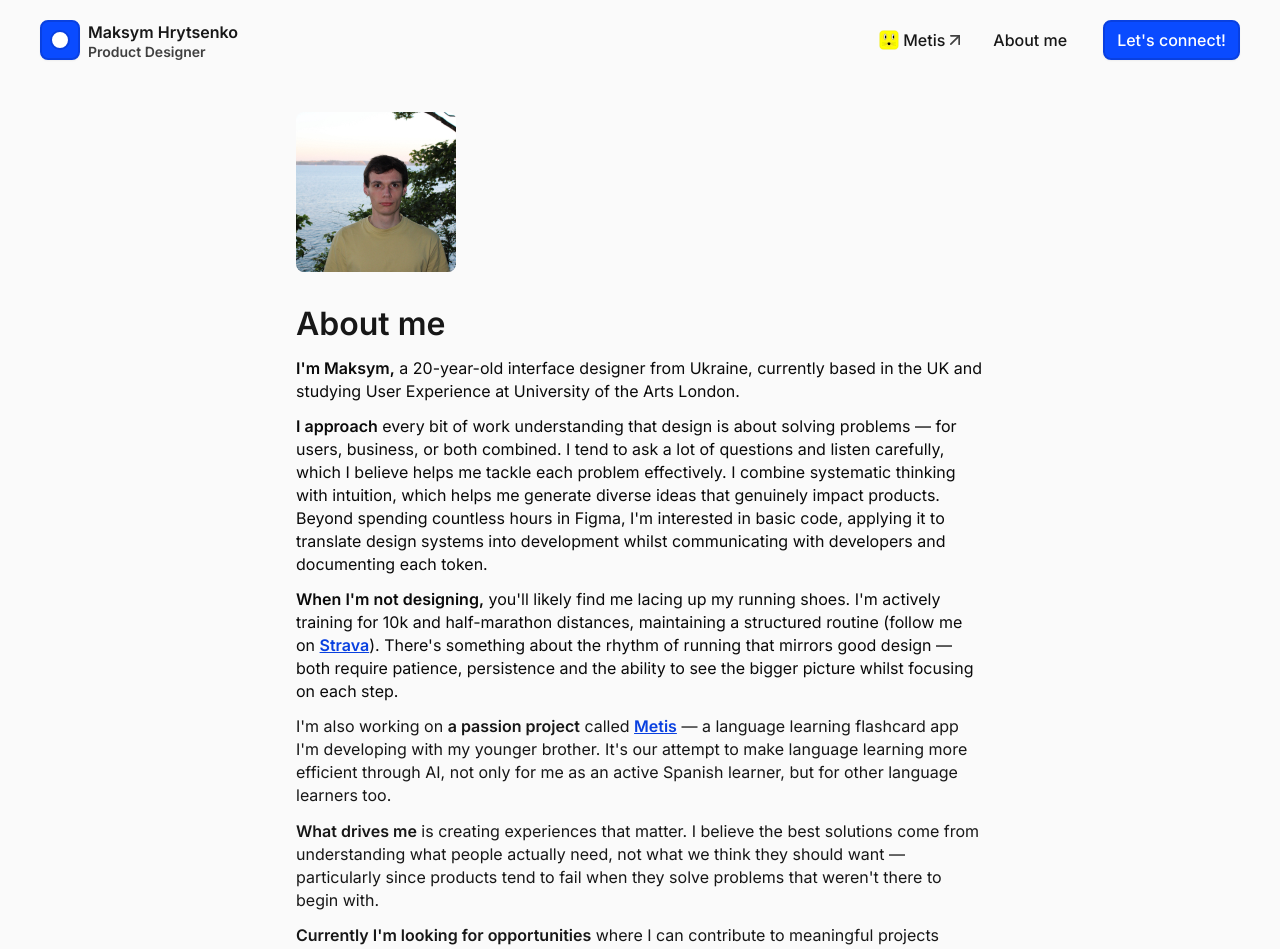
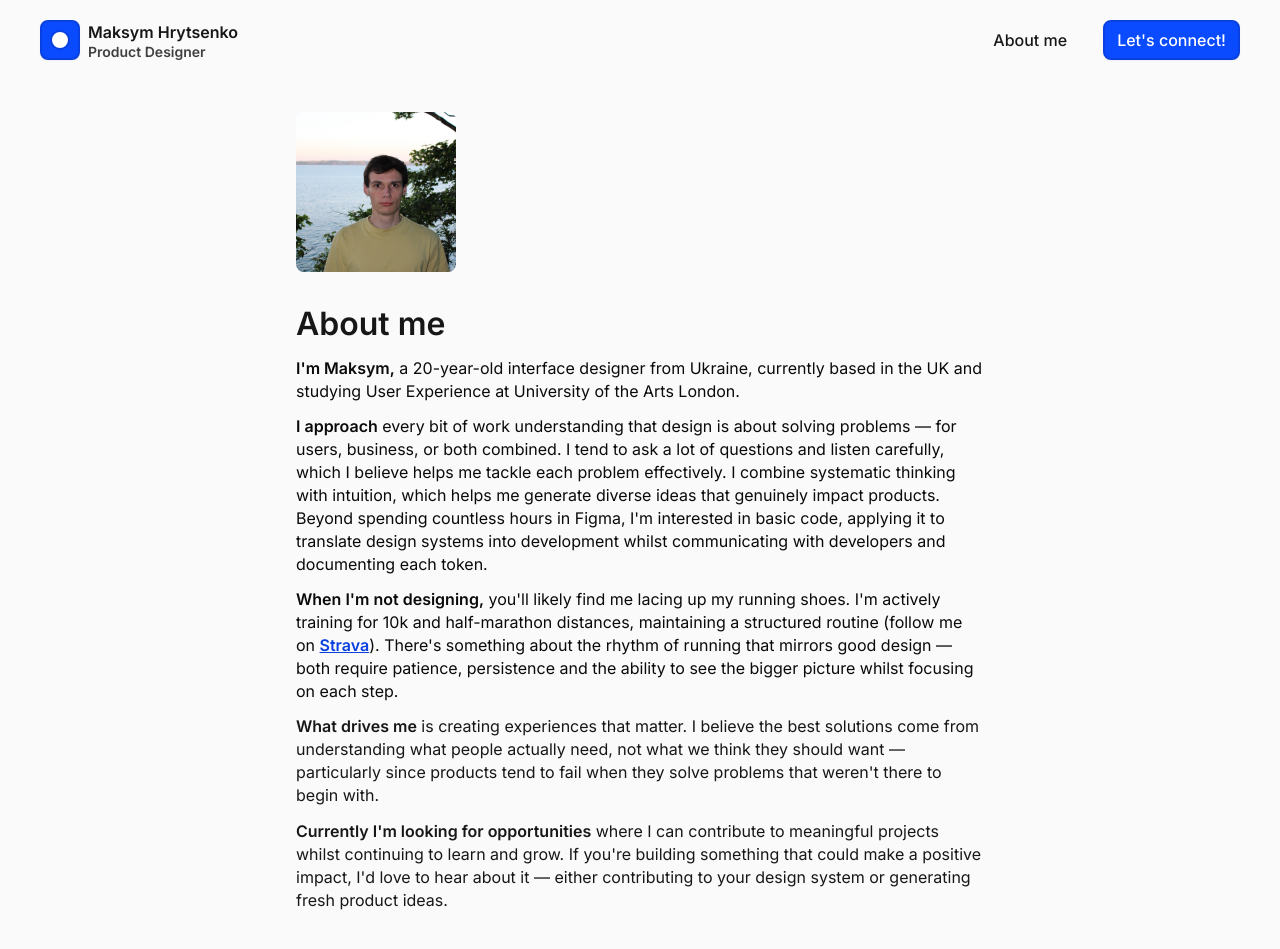
Before and after one commit to mahryme/mahry-portfolio, a Next.js app: page /about in a window 1280 px wide. Shown: the top 949 px of the page. Built offline with nearby package versions, Linux system fonts and the light colour scheme.

Commit message:
Remove references to Metis project from About and HomePage components

```diff
--- a/src/app/about/page.tsx
+++ b/src/app/about/page.tsx
@@ -77,27 +77,6 @@ export default function About() {
                                     focusing on each step.
                                 </p>
                                 <p className="text-body-md text-neutral-900">
-                                    I&apos;m also working on{" "}
-                                    <span className="font-semibold">
-                                        a passion project
-                                    </span>{" "}
-                                    called{" "}
-                                    <a
-                                        href="https://metis.works"
-                                        target="_blank"
-                                        rel="noopener noreferrer"
-                                        className="font-semibold text-blue-600 transition-all hover:text-blue-800 underline"
-                                    >
-                                        Metis
-                                    </a>{" "}
-                                    — a language learning flashcard app I&apos;m
-                                    developing with my younger brother.
-                                    It&apos;s our attempt to make language
-                                    learning more efficient through AI, not only
-                                    for me as an active Spanish learner, but for
-                                    other language learners too.
-                                </p>
-                                <p className="text-body-md text-neutral-900">
                                     <span className="font-semibold">
                                         What drives me
                                     </span>{" "}
--- a/src/app/page.tsx
+++ b/src/app/page.tsx
@@ -21,12 +21,6 @@ export default function HomePage() {
                                 combining systematic thinking with intuition.
                                 I&apos;m interested in bridging design with
                                 development by familiarising myself with code.
-                            </p>
-                            <p className="text-body-lg font-regular text-pretty">
-                                Together with my brother, I&apos;m developing{" "}
-                                <span className="font-semibold">Metis</span> —
-                                an AI-powered flashcard app for language
-                                learners.
                             </p>
                         </div>
                     </Container>
--- a/src/components/shared/header.tsx
+++ b/src/components/shared/header.tsx
@@ -30,17 +30,6 @@ export default function Header() {
                         <div className="flex items-center gap-1">
                             <Button asChild variant="ghost" size="default">
                                 <Link
-                                    href="https://metis.works/"
-                                    target="_blank"
-                                    className="items-center gap-1"
-                                >
-                                    <Metis className="h-5 w-5" />
-                                    Metis
-                                    <ArrowUpRight className="w-5 h-5 text-text-secondary -ml-1" />
-                                </Link>
-                            </Button>
-                            <Button asChild variant="ghost" size="default">
-                                <Link
                                     href="/about"
                                     className="items-center gap-1"
                                 >
@@ -64,17 +53,6 @@ export default function Header() {
                 <div className="flex items-center justify-between px-5 py-4 gap-1">
                     <div className="w-full flex gap-1">
                         <Button asChild variant="ghost" size="default">
-                            <Link
-                                href="https://metis.works/"
-                                target="_blank"
-                                className="items-center gap-1"
-                            >
-                                <Metis className="h-5 w-5" />
-                                Metis
-                                <ArrowUpRight className="w-5 h-5 text-text-secondary -ml-1" />
-                            </Link>
-                        </Button>
-                        <Button asChild variant="ghost" size="default">
                             <Link href="/about" className="items-center gap-1">
                                 About me
                             </Link>
@@ -82,7 +60,7 @@ export default function Header() {
                     </div>
                     <Button asChild variant="accent" size="default">
                         <Link
-                            href="https://www.linkedin.com/in/mahry00/"
+                            href="https://www.linkedin.com/in/mahryme/"
                             target="_blank"
                         >
                             Let&apos;s connect!
```
